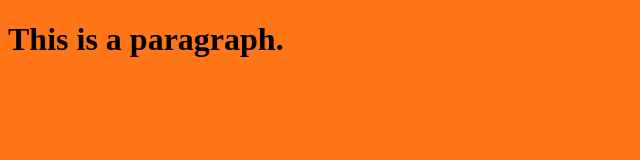
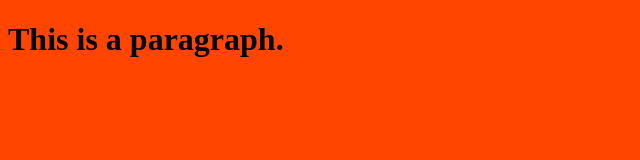
Before and after one commit to TheTrueCyberMage/webpage, a plain HTML site: page index.html in a window 1280 px wide. Shown: the whole page, without its empty margins (0-640 px from the left). Drawn offline with Linux system fonts and the light colour scheme.

Commit message:
Update index.html

```diff
--- a/index.html
+++ b/index.html
@@ -5,7 +5,7 @@
 </head>
 <style>
 body {
-  background-color: #FF7518;
+  background-color: OrangeRed;
 }
 </style>
 <body>
```
